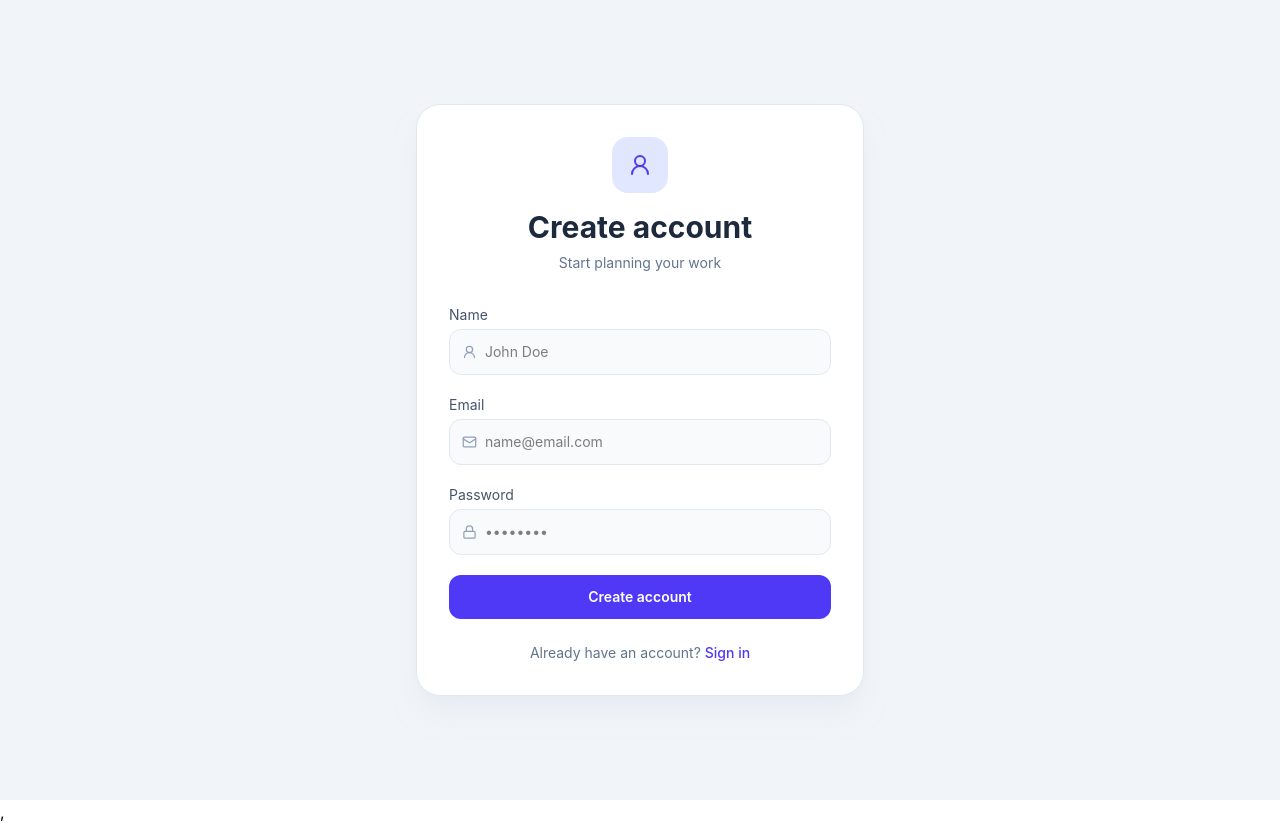
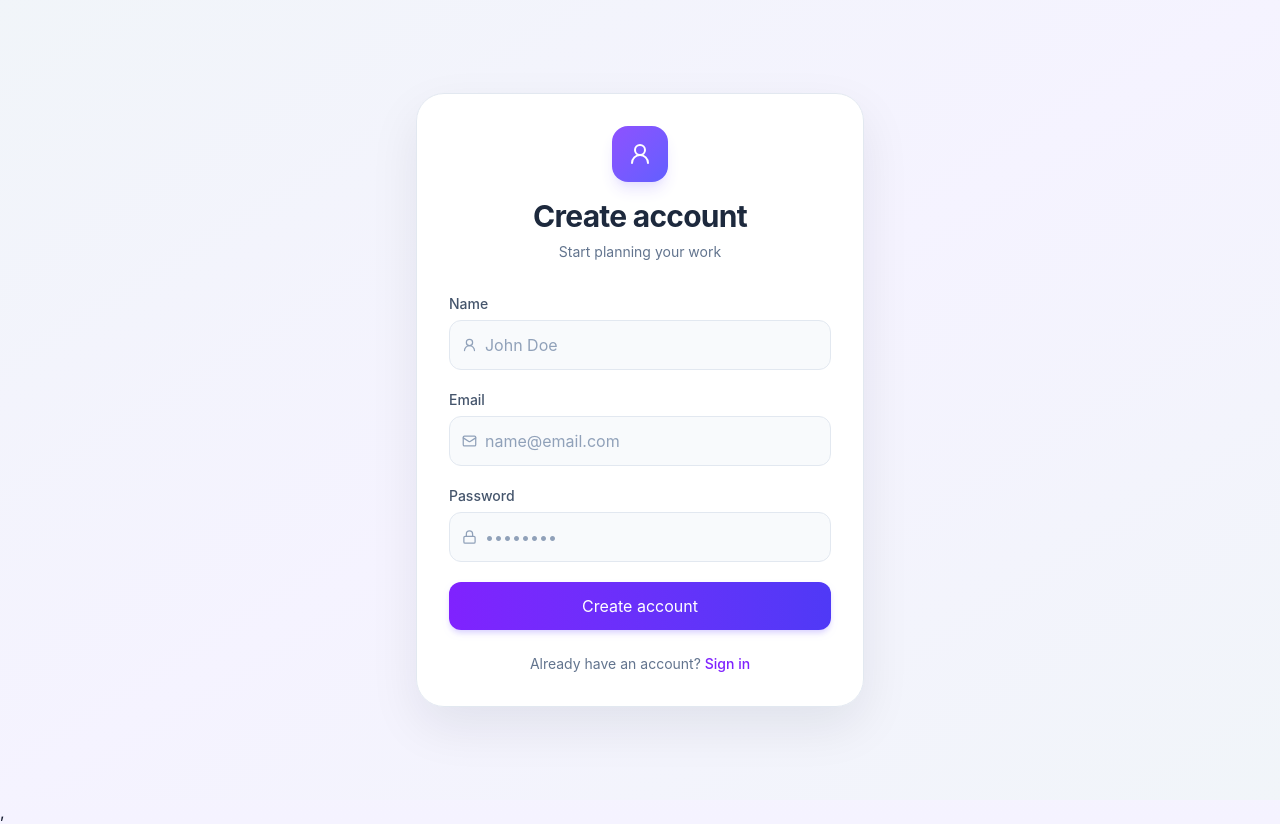
Before and after one commit to Mshindi901/modern-to-do-app-frontend, a React (Vite) app: page /register in a window 1280 px wide. Built offline with nearby package versions, Linux system fonts and the light colour scheme.

Commit message:
updated app name and UI

```diff
--- a/src/index.css
+++ b/src/index.css
@@ -1 +1,30 @@
-@import 'tailwindcss'
+@import 'tailwindcss';
+
+:root {
+  color-scheme: light;
+}
+
+html {
+  background: #f8fafc;
+}
+
+body {
+  margin: 0;
+  min-height: 100vh;
+  background: linear-gradient(180deg, #f8fafc 0%, #f5f3ff 100%);
+  color: #0f172a;
+  font-family: Inter, 'Segoe UI', sans-serif;
+  -webkit-font-smoothing: antialiased;
+  -moz-osx-font-smoothing: grayscale;
+}
+
+button,
+input,
+textarea,
+select {
+  font: inherit;
+}
+
+* {
+  box-sizing: border-box;
+}
--- a/src/pages/auth/Register.jsx
+++ b/src/pages/auth/Register.jsx
@@ -38,51 +38,51 @@ export default function Register() {
   };
 
   return (
-    <div className="flex min-h-screen items-center justify-center bg-slate-100 p-4">
-      <div className="w-full max-w-md rounded-3xl border border-slate-200 bg-white p-8 shadow-xl shadow-slate-200/50">
+    <div className="flex min-h-screen items-center justify-center bg-gradient-to-br from-slate-100 via-violet-50 to-slate-100 p-4">
+      <div className="w-full max-w-md rounded-[28px] border border-slate-200 bg-white/95 p-8 shadow-[0_20px_50px_rgba(15,23,42,0.08)] backdrop-blur-sm">
         <div className="mb-8 text-center">
-          <div className="mx-auto mb-4 flex h-14 w-14 items-center justify-center rounded-2xl bg-indigo-100 text-indigo-600">
+          <div className="mx-auto mb-4 flex h-14 w-14 items-center justify-center rounded-2xl bg-gradient-to-br from-violet-500 to-indigo-500 text-white shadow-lg shadow-violet-200/70">
             <UserRound size={24} />
           </div>
-          <h1 className="text-3xl font-bold text-slate-800">Create account</h1>
+          <h1 className="text-3xl font-bold tracking-tight text-slate-800">Create account</h1>
           <p className="mt-2 text-sm text-slate-500">Start planning your work</p>
         </div>
 
         <form onSubmit={handleSubmit} className="space-y-5">
           <div>
-            <label className="mb-1 block text-sm text-slate-600">Name</label>
-            <div className="flex items-center gap-2 rounded-xl border border-slate-200 bg-slate-50 px-3 focus-within:border-indigo-400">
+            <label className="mb-1.5 block text-sm font-medium text-slate-600">Name</label>
+            <div className="flex items-center gap-2 rounded-xl border border-slate-200 bg-slate-50 px-3 transition focus-within:border-violet-400 focus-within:bg-white">
               <UserRound size={16} className="text-slate-400" />
-              <input name="name" value={form.name} onChange={handleChange} className="w-full border-0 bg-transparent py-3 text-sm outline-none" placeholder="John Doe" required />
+              <input name="name" value={form.name} onChange={handleChange} className="w-full border-0 bg-transparent py-3 text-sm text-slate-700 outline-none placeholder:text-slate-400" placeholder="John Doe" required />
             </div>
           </div>
 
           <div>
-            <label className="mb-1 block text-sm text-slate-600">Email</label>
-            <div className="flex items-center gap-2 rounded-xl border border-slate-200 bg-slate-50 px-3 focus-within:border-indigo-400">
+            <label className="mb-1.5 block text-sm font-medium text-slate-600">Email</label>
+            <div className="flex items-center gap-2 rounded-xl border border-slate-200 bg-slate-50 px-3 transition focus-within:border-violet-400 focus-within:bg-white">
               <Mail size={16} className="text-slate-400" />
-              <input name="email" type="email" value={form.email} onChange={handleChange} className="w-full border-0 bg-transparent py-3 text-sm outline-none" placeholder="name@email.com" required />
+              <input name="email" type="email" value={form.email} onChange={handleChange} className="w-full border-0 bg-transparent py-3 text-sm text-slate-700 outline-none placeholder:text-slate-400" placeholder="name@email.com" required />
             </div>
           </div>
 
           <div>
-            <label className="mb-1 block text-sm text-slate-600">Password</label>
-            <div className="flex items-center gap-2 rounded-xl border border-slate-200 bg-slate-50 px-3 focus-within:border-indigo-400">
+            <label className="mb-1.5 block text-sm font-medium text-slate-600">Password</label>
+            <div className="flex items-center gap-2 rounded-xl border border-slate-200 bg-slate-50 px-3 transition focus-within:border-violet-400 focus-within:bg-white">
               <Lock size={16} className="text-slate-400" />
-              <input name="password" type="password" value={form.password} onChange={handleChange} className="w-full border-0 bg-transparent py-3 text-sm outline-none" placeholder="••••••••" required />
+              <input name="password" type="password" value={form.password} onChange={handleChange} className="w-full border-0 bg-transparent py-3 text-sm text-slate-700 outline-none placeholder:text-slate-400" placeholder="••••••••" required />
             </div>
           </div>
 
           {error && <div className="rounded-xl border border-rose-200 bg-rose-50 px-3 py-2 text-sm text-rose-600">{error}</div>}
 
-          <button type="submit" disabled={loading} className="w-full rounded-xl bg-indigo-600 px-4 py-3 text-sm font-semibold text-white transition hover:bg-indigo-500 disabled:cursor-not-allowed disabled:opacity-60">
+          <button type="submit" disabled={loading} className="w-full rounded-xl bg-gradient-to-r from-violet-600 to-indigo-600 px-4 py-3 text-sm font-semibold text-white shadow-md shadow-violet-200 transition hover:from-violet-500 hover:to-indigo-500 disabled:cursor-not-allowed disabled:opacity-60">
             {loading ? 'Creating account...' : 'Create account'}
           </button>
         </form>
 
         <p className="mt-6 text-center text-sm text-slate-500">
           Already have an account?{' '}
-          <Link to="/login" className="font-medium text-indigo-600 hover:text-indigo-500">Sign in</Link>
+          <Link to="/login" className="font-medium text-violet-600 hover:text-violet-500">Sign in</Link>
         </p>
       </div>
     </div>
--- a/src/pages/client/Dashboard.jsx
+++ b/src/pages/client/Dashboard.jsx
@@ -195,14 +195,14 @@ function Dashboard() {
   }
 
   return (
-    <div className="min-h-screen bg-slate-100 text-slate-800">
+    <div className="min-h-screen bg-gradient-to-br from-slate-100 via-slate-50 to-violet-50 text-slate-800">
       <div className="mx-auto flex max-w-[1600px] gap-5 p-4 lg:p-6">
-        <aside className="hidden w-72 shrink-0 rounded-3xl border border-slate-200 bg-white p-4 shadow-sm lg:flex lg:flex-col">
+        <aside className="hidden w-72 shrink-0 rounded-3xl border border-slate-200 bg-white/90 p-4 shadow-sm backdrop-blur-sm lg:flex lg:flex-col">
           <div className="mb-6 flex items-center justify-between">
             <div className="flex items-center gap-3">
-              <div className="flex h-10 w-10 items-center justify-center rounded-xl bg-indigo-600 text-lg font-bold text-white">D</div>
+              <div className="flex h-10 w-10 items-center justify-center rounded-xl bg-gradient-to-br from-violet-500 to-indigo-500 text-lg font-bold text-white shadow-sm shadow-violet-200">T</div>
               <div>
-                <h2 className="text-lg font-semibold">Do.now</h2>
+                <h2 className="text-lg font-semibold tracking-tight text-slate-800">The lazy</h2>
               </div>
             </div>
           </div>
@@ -261,7 +261,7 @@ function Dashboard() {
           </div>
         </aside>
 
-        <main className="flex-1 rounded-3xl border border-slate-200 bg-white p-4 shadow-sm sm:p-6">
+        <main className="flex-1 rounded-3xl border border-slate-200 bg-white/95 p-4 shadow-sm sm:p-6">
           <div className="mb-6 flex flex-col gap-4 border-b border-slate-200 pb-5 md:flex-row md:items-center md:justify-between">
             <div>
               <p className="text-sm text-slate-500">Good morning</p>
@@ -283,7 +283,7 @@ function Dashboard() {
               { label: 'Pending', value: summary.pending, icon: CalendarDays },
               { label: 'Starred', value: summary.starred, icon: Star },
             ].map(({ label, value, icon: Icon }) => (
-              <div key={label} className="rounded-2xl border border-slate-200 bg-slate-50 p-4">
+              <div key={label} className="rounded-2xl border border-slate-200 bg-gradient-to-br from-slate-50 to-white p-4 shadow-sm shadow-slate-200/40">
                 <div className="mb-2 flex items-center justify-between text-slate-500">
                   <span className="text-sm">{label}</span>
                   <Icon size={16} />
```
Also changed, not shown: src/pages/auth/Login.jsx (+12 -12 lines).
